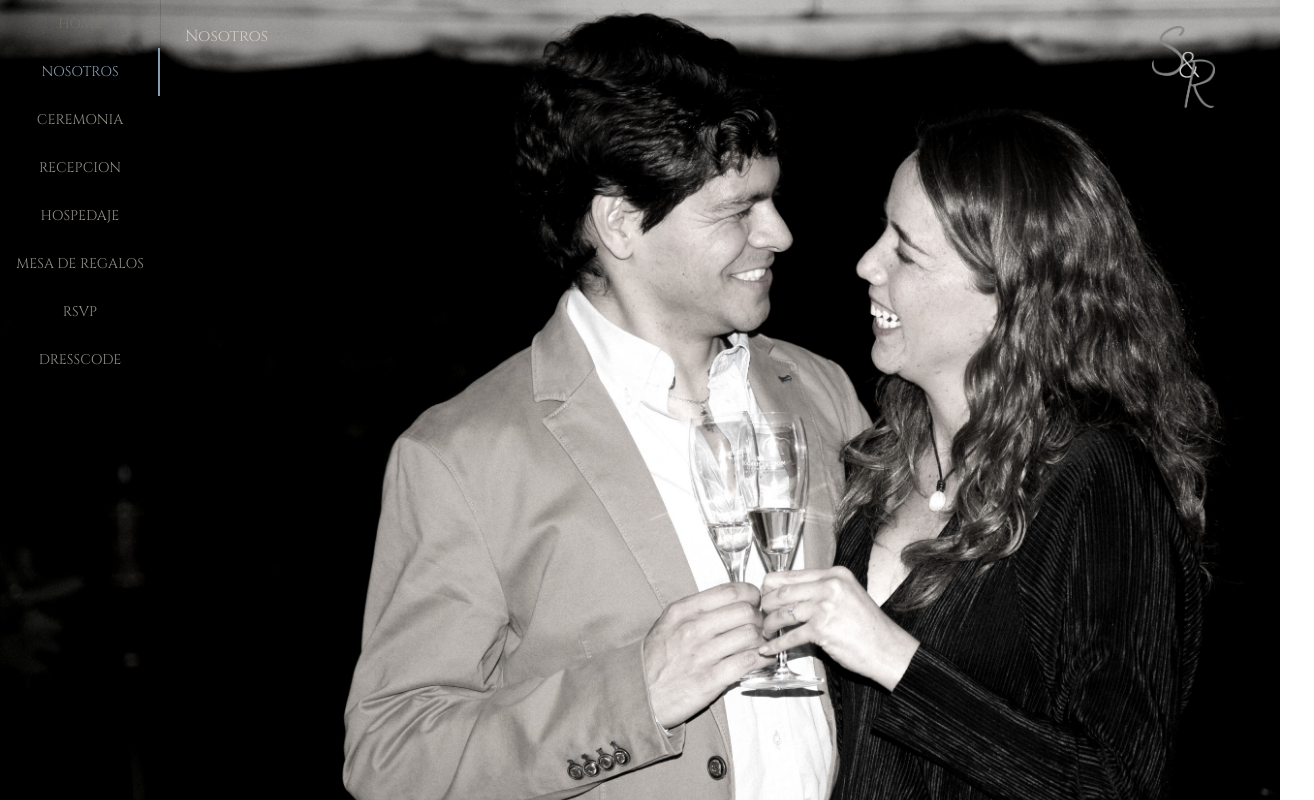
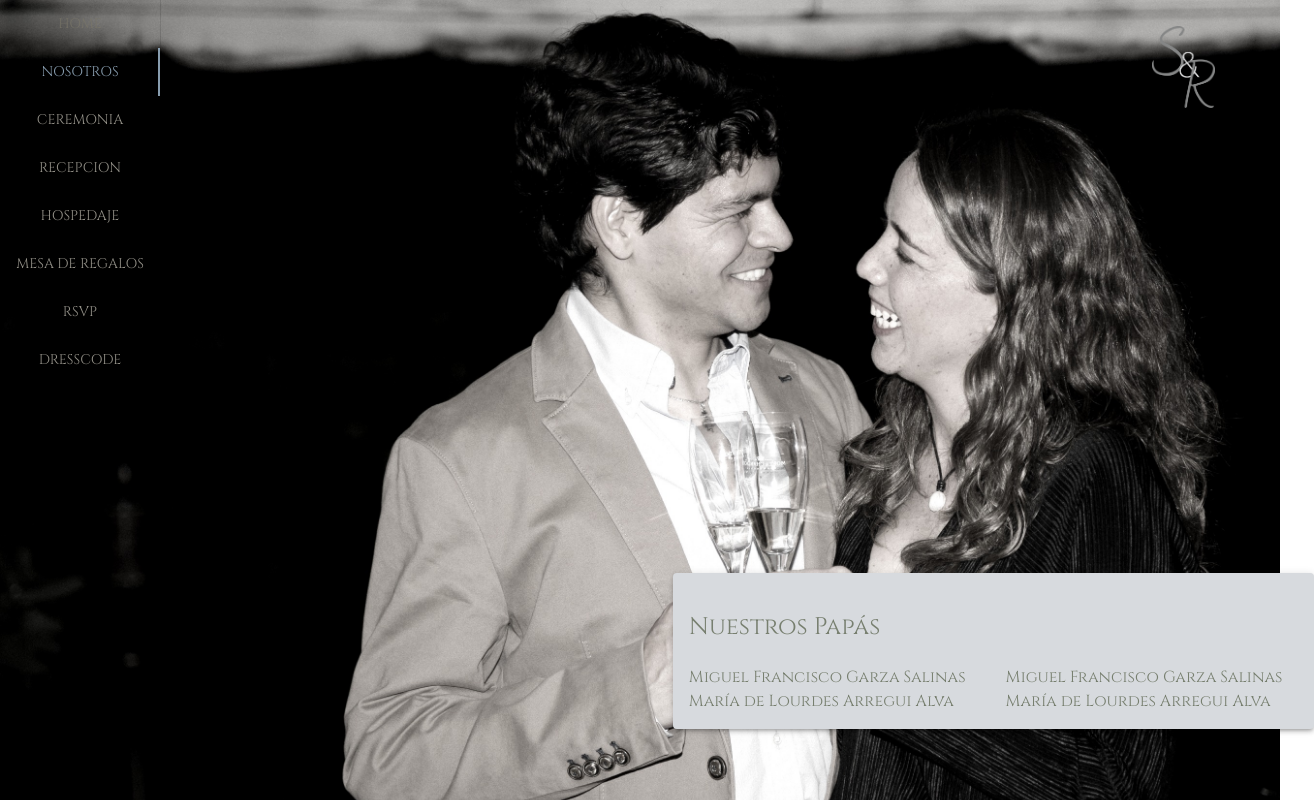
Before and after one commit to DeusXMaquina/reginasWeddingWebsite, a React (Create React App) app in the folder Frontend/wedding-site/: page / in a window 1280 px wide. Both pictures are taken after a click on the tab "NOSOTROS". Shown: the top 800 px of the page, 1314 px wide, since content can reach past the window. Built offline with nearby package versions, Linux system fonts and the light colour scheme; what google-maps-react would draw is missing.

Commit message:
created "nosotros", started RSVP, started React GET call, modified backend, to get only one entry

```diff
--- a/Frontend/wedding-site/src/App.tsx
+++ b/Frontend/wedding-site/src/App.tsx
@@ -1,5 +1,4 @@
-import React from 'react'
-import { useSelector, useDispatch, Provider } from 'react-redux'
+import { Provider } from 'react-redux'
 import store from './Redux/Store/store'
 import VerticalTabs from './Components/Sidebar/sidebar'
 import LogoBar from './Components/LogoSidebar/logoSidebar'
--- /dev/null
+++ b/Frontend/wedding-site/src/Components/Card/card.tsx
@@ -0,0 +1,39 @@
+import Paper from '@material-ui/core/Paper'
+import Grid from '@material-ui/core/Grid'
+import { Theme, createStyles, makeStyles } from '@material-ui/core/styles'
+
+
+const useStyles = makeStyles((theme: Theme) =>
+  createStyles({
+    paper: {
+      padding: theme.spacing(2),
+      marginTop:'90%',
+      marginLeft: '80%',
+      width: '100%',
+      height:'100%'
+    },
+    image: {
+      widht: '30%',
+      height:'45%'
+    }
+  }),
+)
+
+export default function Card () {
+  const classes = useStyles()
+  return (
+    <Paper elevation={3} className={classes.paper} style={{backgroundColor: '#d7dade', color:'#777F6F'}}>
+      <h2 style={{fontWeight: 'normal', alignItems: 'center'}}>Nuestros Papás</h2>
+      <Grid container spacing={3}>
+        <Grid item xs={12} sm={6}>
+          Miguel Francisco Garza Salinas <br/>
+          María de Lourdes Arregui Alva
+        </Grid>
+        <Grid item xs={12} sm={6}>
+          Miguel Francisco Garza Salinas <br/>
+          María de Lourdes Arregui Alva
+        </Grid>
+      </Grid>
+    </Paper>
+  )
+}
--- a/Frontend/wedding-site/src/Components/Map/Map.tsx
+++ b/Frontend/wedding-site/src/Components/Map/Map.tsx
@@ -8,9 +8,6 @@ const mapStyles = {
 }
 
 export class MapContainer extends Component<GoogleAPI,{lat:number, lng:number}> {
-  constructor(props:any) {
-    super(props)
-  }
 
   render () {
     return (
--- /dev/null
+++ b/Frontend/wedding-site/src/Components/RSVP/RSVP.tsx
@@ -0,0 +1,99 @@
+import React, { useState, useEffect } from 'react'
+import Paper from '@material-ui/core/Paper'
+import Grid from '@material-ui/core/Grid'
+import CircularProgress from '@material-ui/core/CircularProgress'
+import Checkbox from '@material-ui/core/Checkbox'
+import Button from '@material-ui/core/Button'
+
+
+import { Theme, createStyles, makeStyles } from '@material-ui/core/styles'
+
+const useStyles = makeStyles((theme: Theme) =>
+  createStyles({
+    paper: {
+      padding: theme.spacing(2),
+      marginTop:'40%',
+      marginLeft: '30%',
+      width: '100%',
+      height:'100%'
+    },
+    image: {
+      widht: '30%',
+      height:'45%'
+    }
+  }),
+)
+
+export default function RSVP () {
+  const [hasError, setErrors] = useState(false)
+  const [guest, setGuest] = useState([])
+  const [QSValue, setQSValue] = useState(false)
+  const [checked, setChecked] = React.useState(true);
+
+  const handleChange = (event: React.ChangeEvent<HTMLInputElement>) => {
+    setChecked(event.target.checked);
+  };
+  const classes = useStyles()
+
+  const checkboxCreator = (ticketNumber:number) => {
+      return <span>
+      <Checkbox
+        color="primary"
+        inputProps={{ 'aria-label': 'secondary checkbox' }}
+      /> Boleto {ticketNumber}<br/>
+    </span>
+  }
+  const showTicketCheckbox = (tickets:number) => {
+    for (let index = 0; index < tickets; index++) {
+      checkboxCreator(index)
+    }
+  }
+
+
+  async function fetchData() {
+    if (window.location.search) {
+      const res = await fetch(`http://127.0.0.1:5000/${new URLSearchParams(window.location.search).get('cinv')}`)
+      res.json().then(res => {
+          setGuest(res[0])}).catch(err => setErrors(err))
+          setQSValue(true)
+    }
+  }
+  useEffect(() => {fetchData()}, [])
+
+
+  if (QSValue) {
+    return <Paper elevation={3} className={classes.paper} style={{backgroundColor: '#d7dade', color:'#777F6F'}}>
+      <h2>{guest[1]}</h2>
+      <Grid container>
+        <h3>Esta usted cordialmente invitado a mi boda</h3>
+        <Grid item xs={12} sm={6}>
+        {guest[2] !== 0 ? 'Boletos Banquete' : 'nada'}
+          <br/>
+          {checkboxCreator(guest[2])}
+
+        </Grid>
+        <Grid item xs={12} sm={6}>
+        Boletos After <br/>
+          <Checkbox
+            color="primary"
+            inputProps={{ 'aria-label': 'secondary checkbox' }}
+         /> Boleto 3 <br/>
+         <Checkbox
+            color="primary"
+            inputProps={{ 'aria-label': 'secondary checkbox' }}
+         /> Boleto 3 <br/>
+        </Grid>
+      </Grid>
+      <Button variant="contained" color="primary" style={{color:'#777F6F'}}>
+        Confirmar Asistencia
+      </Button>
+    </Paper>
+  }
+  return <div>
+  <CircularProgress />
+</div>
+}
+
+/*{guest.map(function (guestInfo){
+    return <span>{guestInfo}<br/></span>
+  })}*/
--- a/Frontend/wedding-site/src/Components/Sidebar/sidebar.tsx
+++ b/Frontend/wedding-site/src/Components/Sidebar/sidebar.tsx
@@ -9,15 +9,13 @@ import SingleLineGridList from '../Countdown/SingleGridList'
 import InfoContainer from '../InfoContainer/infoContainer'
 import { useSelector, useDispatch } from 'react-redux'
 import { ceremonia, banquete, after, hospedaje } from '../../Redux/Actions'
+import Card from '../Card/card'
+import RSVP from '../RSVP/RSVP'
 
 interface TabPanelProps {
   children?: React.ReactNode;
   index: any;
   value: any;
-}
-const direccion: {lat:number, lng:number} = {
-  lat: 20.30262,
-  lng: -103.25023
 }
 
 function TabPanel(props: TabPanelProps) {
@@ -129,7 +127,7 @@ function VerticalTabs(props:any) {
       </TabPanel>
       </div>
       <TabPanel value={value} index={1}>
-        Nosotros
+        <Card/>
       </TabPanel>
       <TabPanel value={value} index={2}>
         Ceremonia
@@ -147,7 +145,7 @@ function VerticalTabs(props:any) {
         Mesa de Regalos
       </TabPanel>
       <TabPanel value={value} index={6}>
-        RSVP
+        <RSVP/>
       </TabPanel>
       <TabPanel value={value} index={7}>
         DressCode
--- a/Frontend/wedding-site/src/Redux/Reducers/addressReducer.tsx
+++ b/Frontend/wedding-site/src/Redux/Reducers/addressReducer.tsx
@@ -16,7 +16,7 @@ const counterReducer:any = (state:{event:string, info:string, coordinates:{ lat:
           info: 'P. Luis Rodrigo Nuñez L.C. <br/> P. Diego Arregui L.C.',
           coordinates: {
             lat: 20.297062777811753,
-            lng: -103.23119377872393,
+            lng: -103.23119377872393
           },
       }
     case 'AFTER':
```
Also changed, not shown: 1 other file (tests, documents, lock files or other folders).
